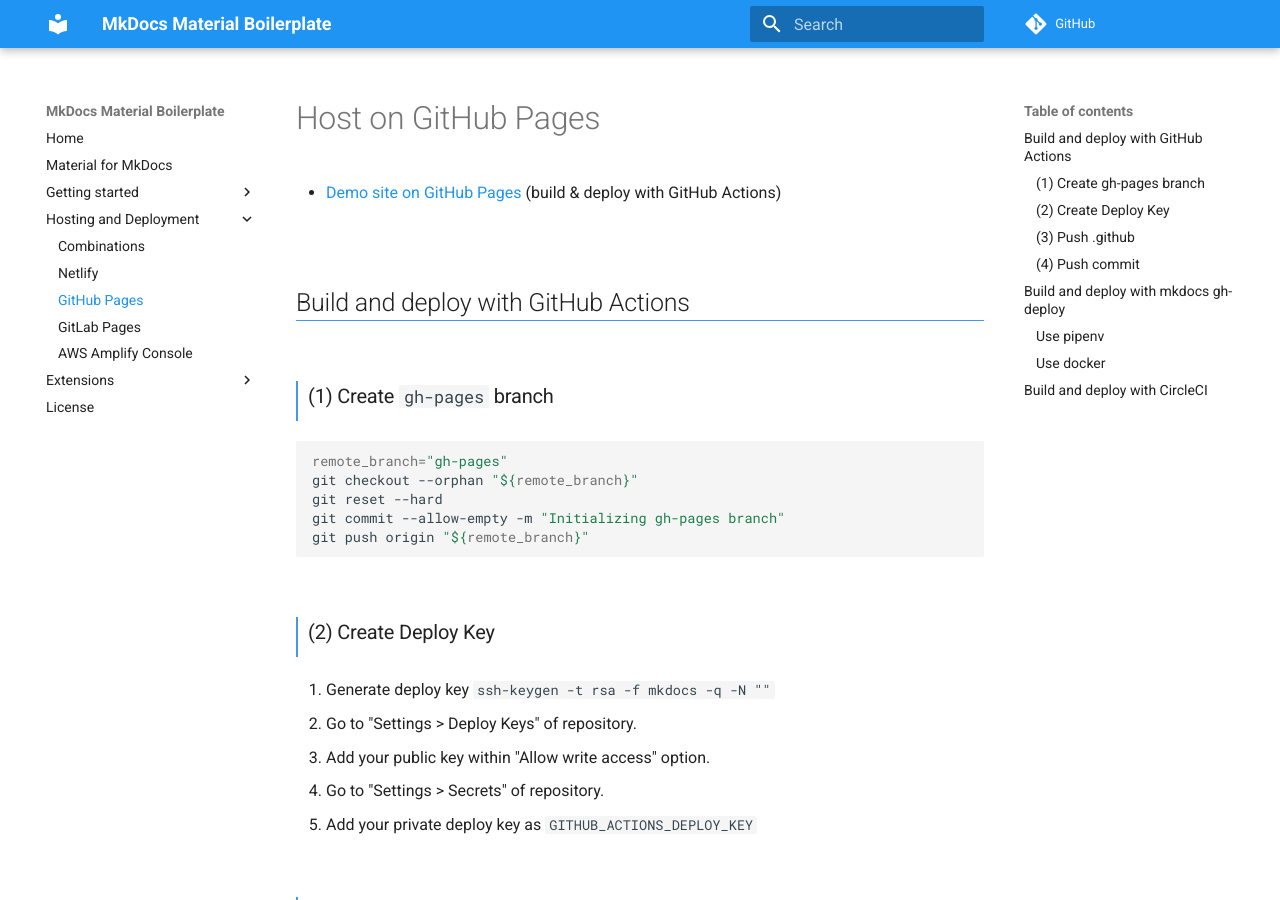
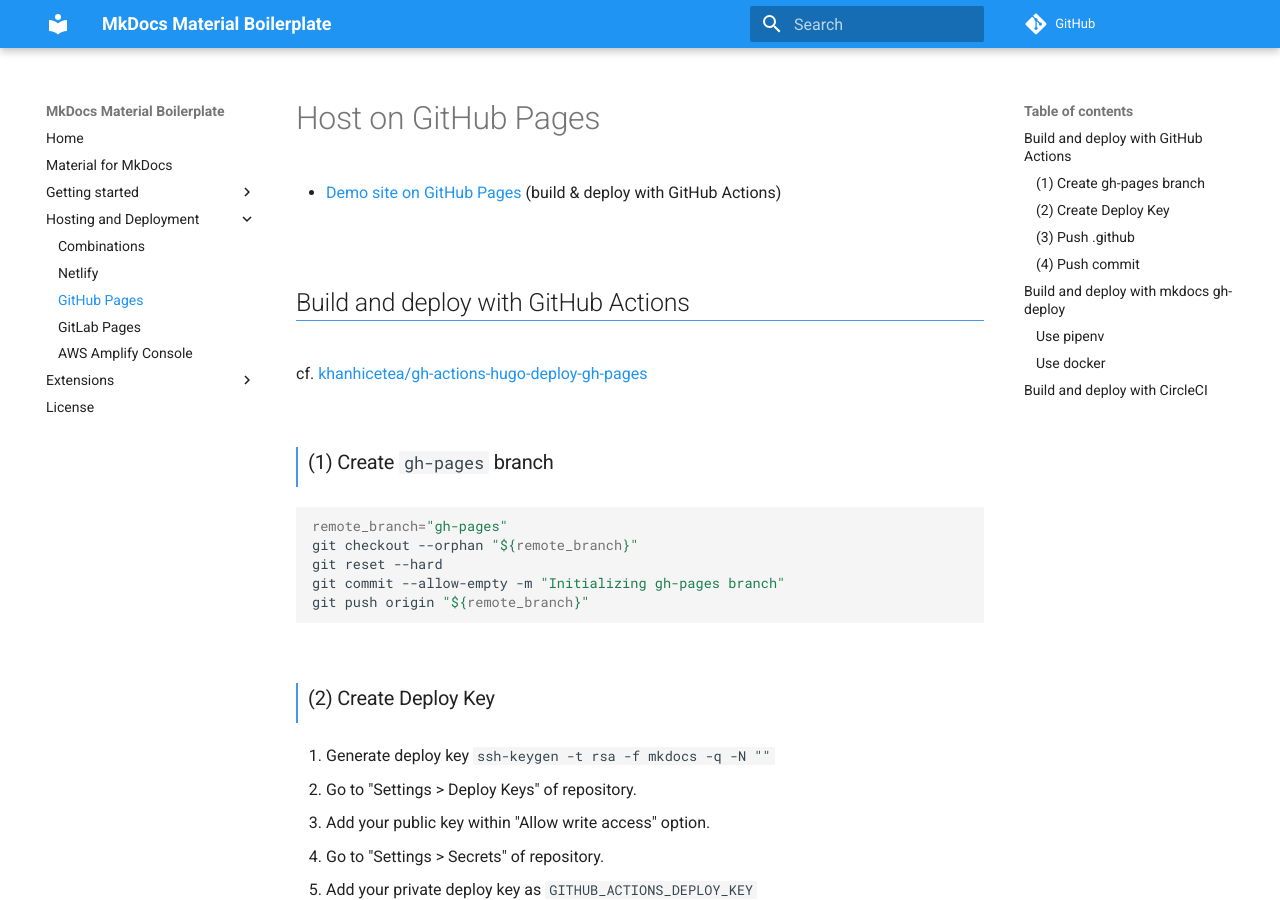
Before and after one commit to peaceiris/mkdocs-material-boilerplate, an MkDocs documentation site: the page built from docs/hosting-and-deployment/github-pages.md, in a window 1280 px wide and 900 px high. Built offline with MkDocs 1.6.1 and Material for MkDocs 9.7.7, drawn with Linux system fonts in a browser that asks for light colours; comment, search, counter and statistics services are not loaded.

Commit message:
add: link

```diff
--- a/docs/hosting-and-deployment/github-pages.md
+++ b/docs/hosting-and-deployment/github-pages.md
@@ -5,6 +5,8 @@
 
 
 ## Build and deploy with GitHub Actions
+
+cf. [khanhicetea/gh-actions-hugo-deploy-gh-pages](https://github.com/khanhicetea/gh-actions-hugo-deploy-gh-pages)
 
 ### (1) Create `gh-pages` branch
 
```
